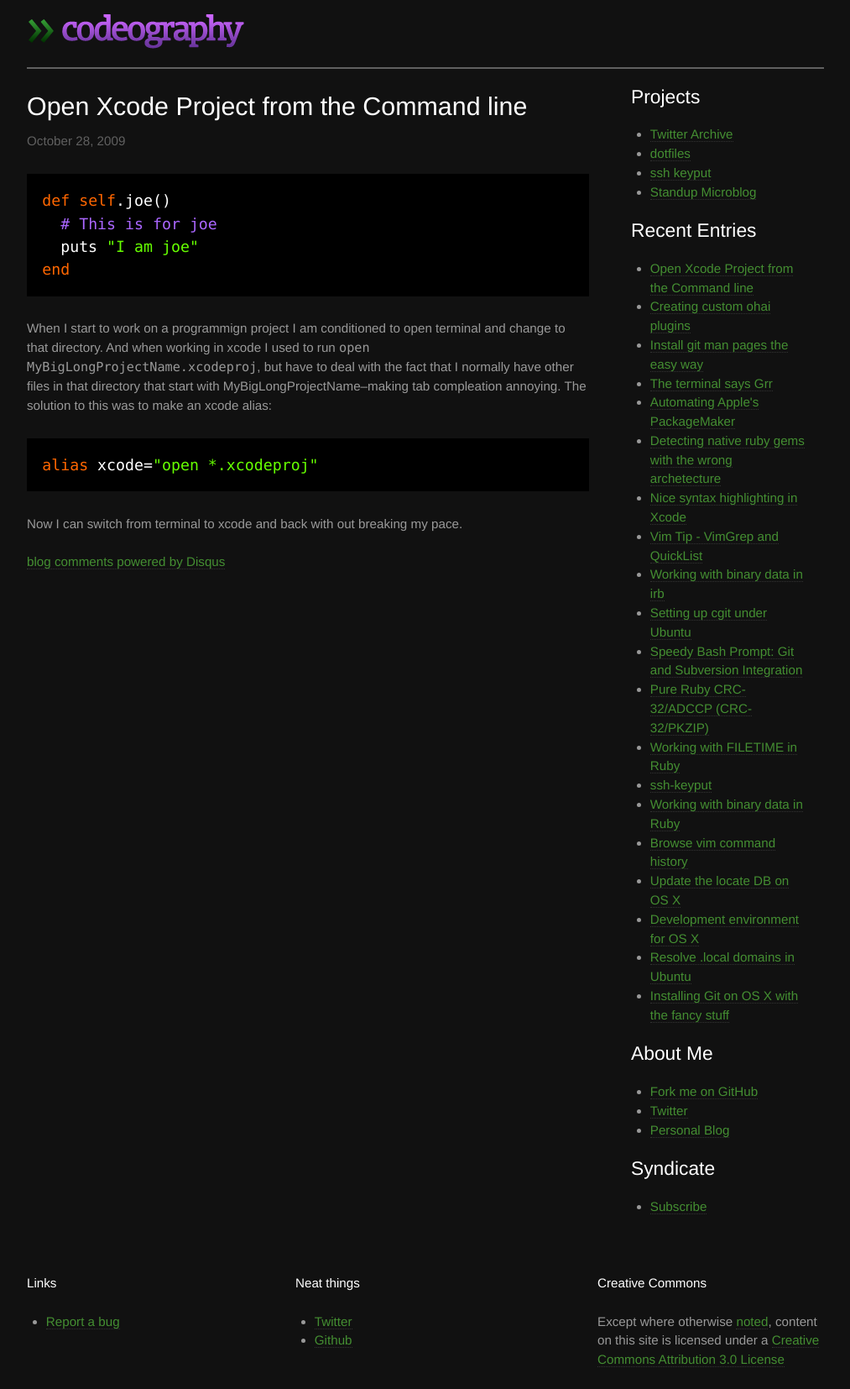
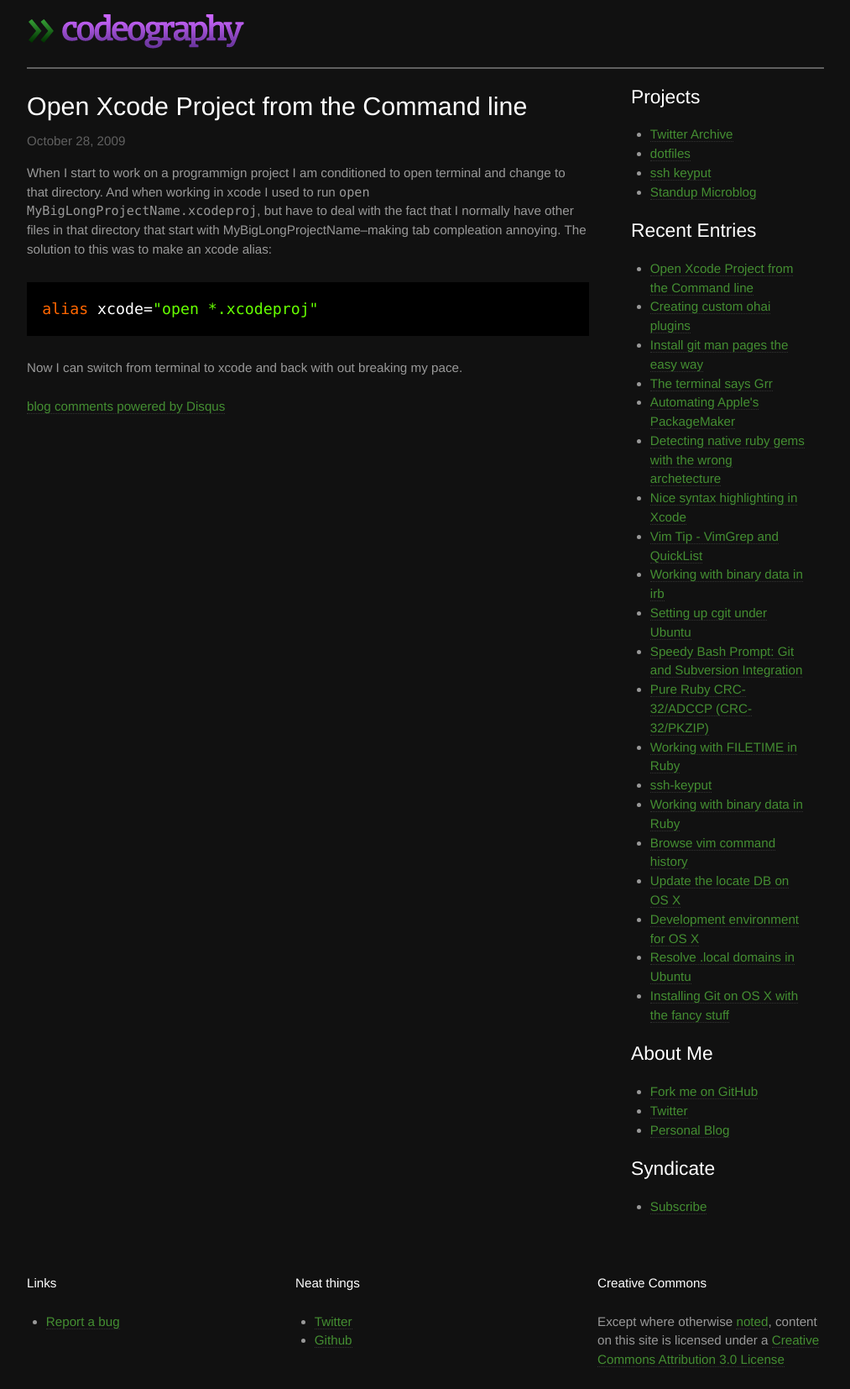
Before and after one commit to csexton/codeography.com, a Jekyll site: the page built from _posts/2009-10-28-open-xcode-project-from-the-command-line.markdown, in a window 1280 px wide. Shown: the whole page at 84% size, without its empty margins (133-1146 px from the left). Built offline with Jekyll 4.4.1, drawn with Linux system fonts in a browser that asks for light colours; nearby versions of some CDN libraries; Markdown is read by kramdown in place of the engine named in the settings; comment, search, counter and statistics services are not loaded.

Commit message:
Yeah, that was supposed to be debug code.

```diff
--- a/_posts/2009-10-28-open-xcode-project-from-the-command-line.markdown
+++ b/_posts/2009-10-28-open-xcode-project-from-the-command-line.markdown
@@ -3,12 +3,6 @@ layout: post
 title: Open Xcode Project from the Command line
 ---
 
-<pre class="prettyprint">
-def self.joe()
-  # This is for joe
-  puts "I am joe"
-end
-</pre>
 When I start to work on a programmign project I am conditioned to open terminal and change to that directory. And when working in xcode I used to run `open MyBigLongProjectName.xcodeproj`, but have to deal with the fact that I normally have other files in that directory that start with MyBigLongProjectName--making tab compleation annoying. The solution to this was to make an xcode alias:
 
     alias xcode="open *.xcodeproj"
```
